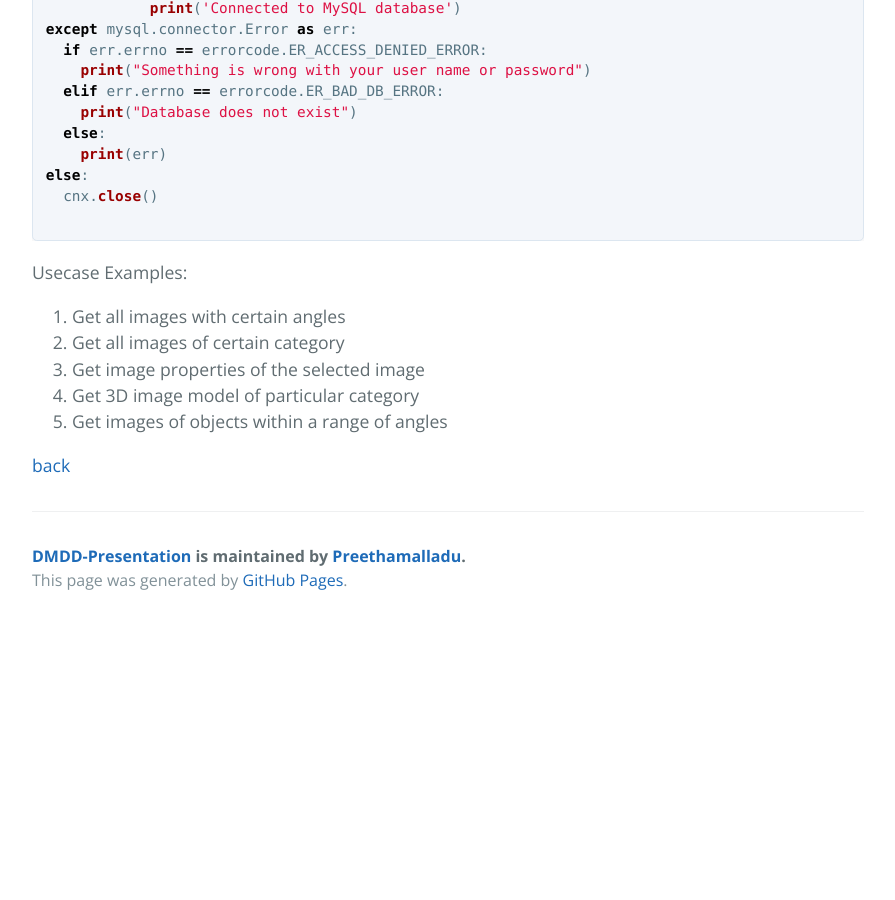
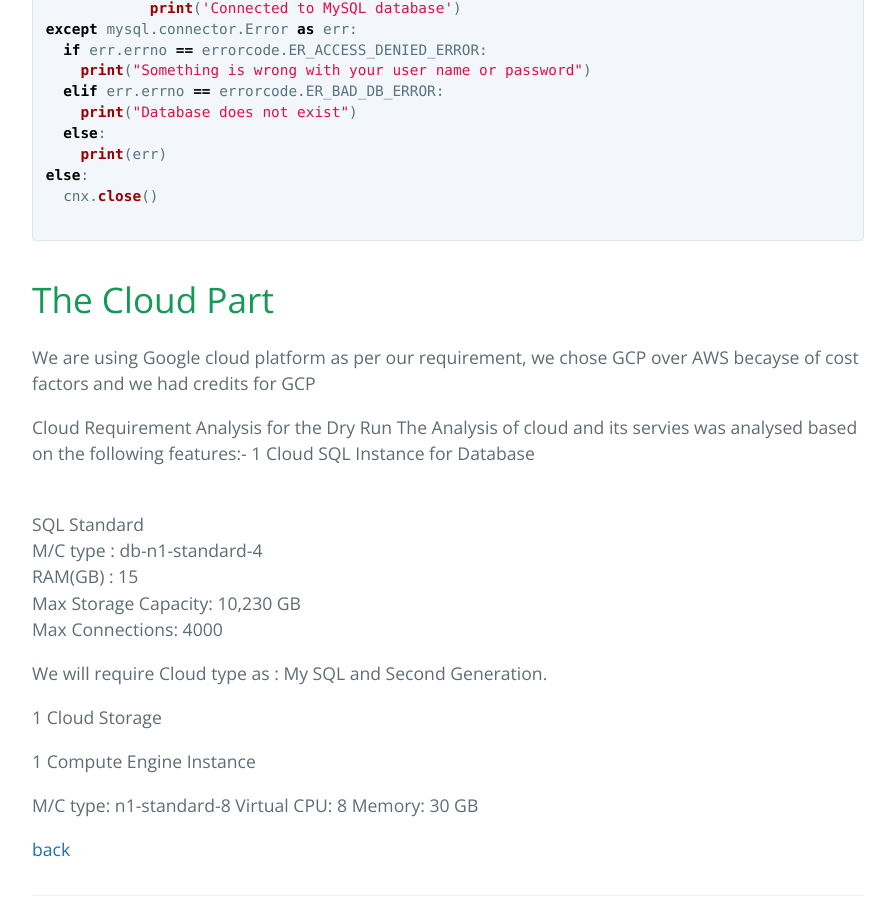
Before and after one commit to Preethamalladu/DMDD-Presentation, a Jekyll site: the page built from another-page.md, in a window 1280 px wide and 900 px high, scrolled down 4565 px. Shown: the whole window, without its empty margins (192-1087 px from the left). Built offline with Jekyll 4.4.1, drawn with Linux system fonts in a browser that asks for light colours; our own code applies the rules of GitHub Pages for plain Markdown files; before the commit the page ends 5189 px from its top, so only the background shows below that; some of the changed text lies outside the part shown.

Commit message:
Update another-page.md

````diff
--- a/another-page.md
+++ b/another-page.md
@@ -4,7 +4,7 @@ layout: default
 
 # The Database Part
 
-Description: This is a report about the database work we have done
+description: This is a report about the database work we have done
 
 
 To get started with the database work first we had to figure out how do we collect the image data of so many images together in a database.
@@ -173,11 +173,30 @@ else:
   cnx.close()
 
 ```
-Usecase Examples:
-1. Get all images with certain angles
-2. Get all images of certain category
-3. Get image properties of the selected image
-4. Get 3D image model of particular category
-5. Get images of objects within a range of angles
+
+# The Cloud Part
+
+We are using Google cloud platform as per our requirement, we chose GCP over AWS becayse of cost factors and we had credits for GCP
+
+Cloud  Requirement Analysis for the Dry Run
+The Analysis of cloud and its servies was analysed based on the following features:-
+1 Cloud SQL Instance for Database
+
+<br> SQL Standard
+<br> M/C type : db-n1-standard-4
+<br> RAM(GB) : 15
+<br> Max Storage Capacity: 10,230 GB
+<br> Max Connections: 4000
+
+We will require Cloud type as : My SQL and Second Generation.
+
+1 Cloud Storage
+
+1 Compute Engine Instance
+
+M/C type: n1-standard-8
+Virtual CPU: 8
+Memory: 30 GB
+
 
 [back](./)
````
